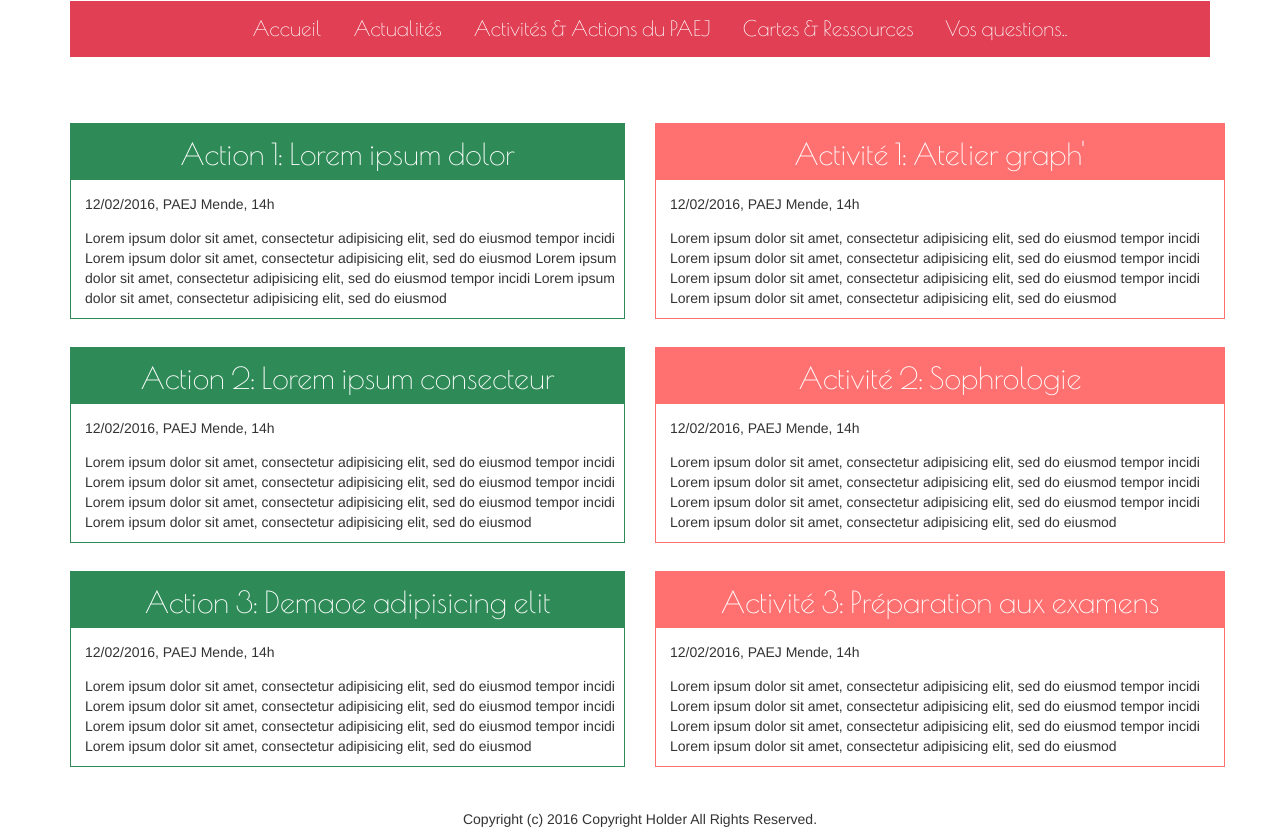
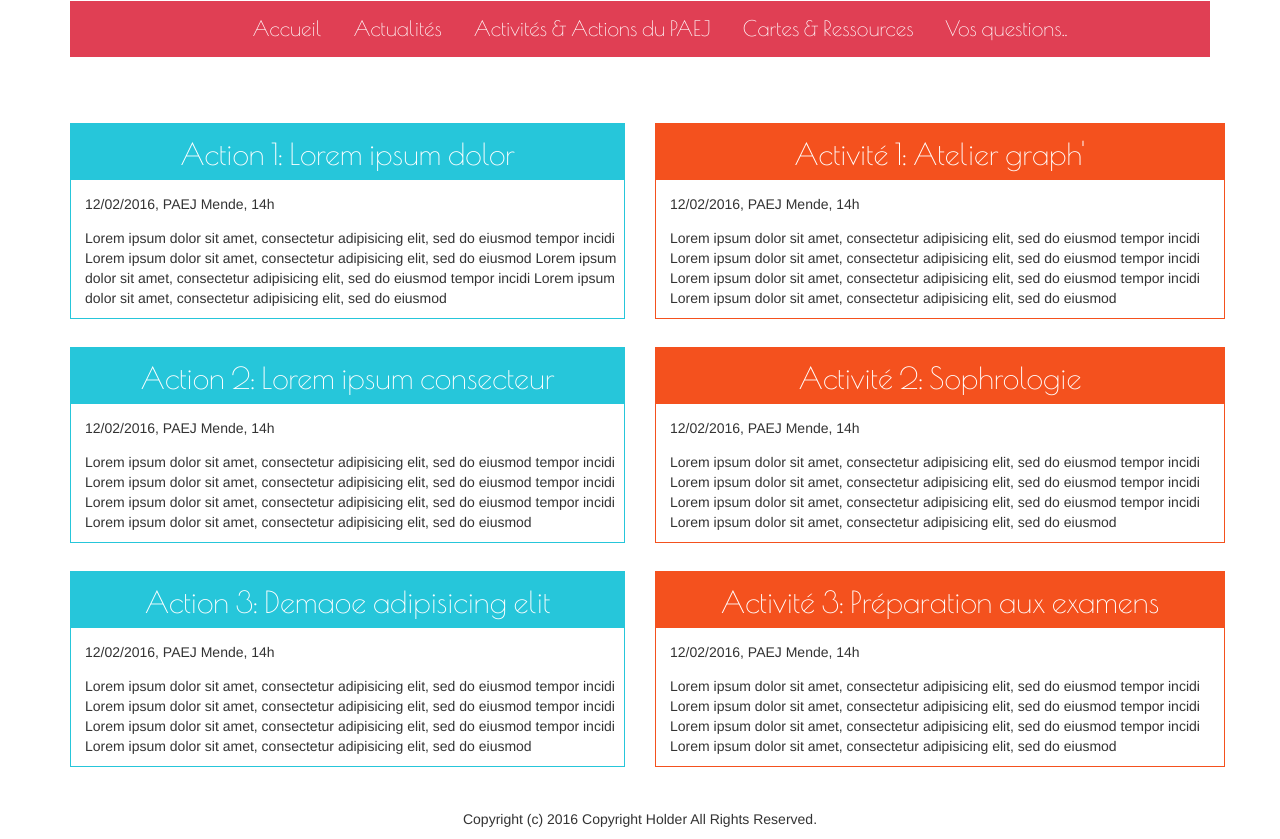
Before and after one commit to ExoHyb/paej, a PHP site: page /activites.php in a window 1280 px wide. Shown: the part 359-1198 px from the top of the page. Run offline with PHP 8.4, Linux system fonts and the light colour scheme; some libraries are stand-ins or nearby versions.

Commit message:
modif couleur

```diff
--- a/css/sass/_nadege.scss
+++ b/css/sass/_nadege.scss
@@ -1,7 +1,7 @@
 //page actions-activites
 .deco-actions {
   background-color: #FFF;
-  border: 1px solid #2E8B57;
+  border: 1px solid #26c6da;
   margin-top: 2em;
   p {
     margin-top:1em;
@@ -9,7 +9,7 @@
   }
 
   .background-title {
-    background-color: #2E8B57;
+    background-color: #26c6da;
     color: #fff;
     text-align: center;
     height: 4em;
@@ -22,14 +22,14 @@
 
 .deco-activites {
   background-color: #FFF;
-  border: 1px solid #FF7070;
+  border: 1px solid #f4511e;
   margin-top: 2em;
   p{
     margin-top: 1em;
     margin-left: 1em;
   }
   .background-title {
-    background-color: #FF7070;
+    background-color: #f4511e;
     color: #fff;
     text-align: center;
     height: 4em;
--- a/css/style.css
+++ b/css/style.css
@@ -33,7 +33,7 @@ footer {
 
 .deco-actions {
   background-color: #FFF;
-  border: 1px solid #2E8B57;
+  border: 1px solid #26c6da;
   margin-top: 2em;
 }
 .deco-actions p {
@@ -41,7 +41,7 @@ footer {
   margin-left: 1em;
 }
 .deco-actions .background-title {
-  background-color: #2E8B57;
+  background-color: #26c6da;
   color: #fff;
   text-align: center;
   height: 4em;
@@ -53,7 +53,7 @@ footer {
 
 .deco-activites {
   background-color: #FFF;
-  border: 1px solid #FF7070;
+  border: 1px solid #f4511e;
   margin-top: 2em;
 }
 .deco-activites p {
@@ -61,7 +61,7 @@ footer {
   margin-left: 1em;
 }
 .deco-activites .background-title {
-  background-color: #FF7070;
+  background-color: #f4511e;
   color: #fff;
   text-align: center;
   height: 4em;
```
